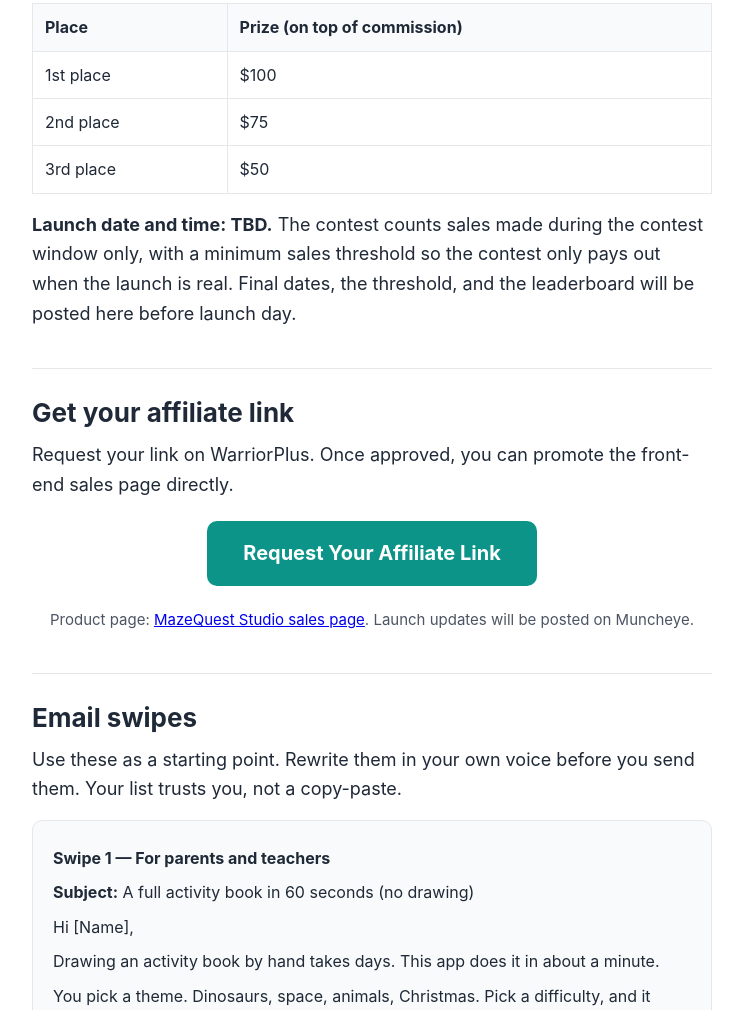
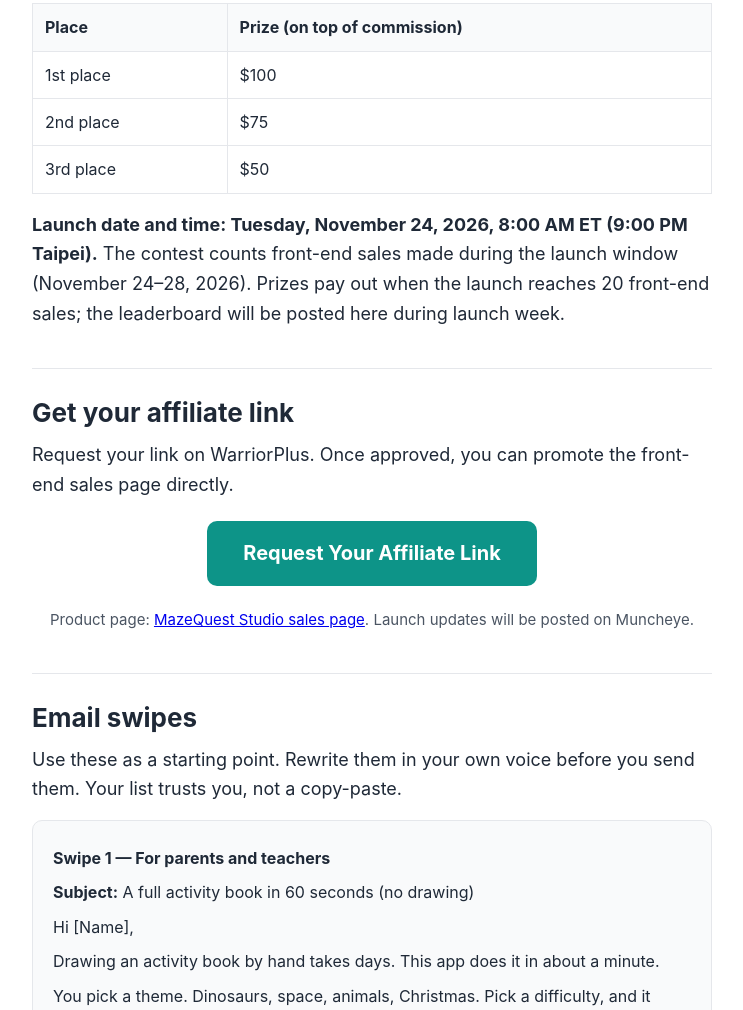
Before and after one commit to jottuyhoa2-beep/mazequest-sales, a plain HTML site: page jv.html in a window 1280 px wide. Shown: the part 1423-2433 px from the top of the page, without its empty margins (268-1011 px from the left). Drawn offline with Linux system fonts and the light colour scheme.

Commit message:
Set JV page launch date to Tue 24 Nov 2026

```diff
--- a/jv.html
+++ b/jv.html
@@ -35,7 +35,7 @@
   <tr><td>2nd place</td><td>$75</td></tr>
   <tr><td>3rd place</td><td>$50</td></tr>
 </table>
-<p><strong>Launch date and time: TBD.</strong> <!-- TODO: Fill in the launch date (planned 8–9 AM ET) once WarriorPlus approves the offer. --> The contest counts sales made during the contest window only, with a minimum sales threshold so the contest only pays out when the launch is real. Final dates, the threshold, and the leaderboard will be posted here before launch day.</p>
+<p><strong>Launch date and time: Tuesday, November 24, 2026, 8:00 AM ET (9:00 PM Taipei).</strong> The contest counts front-end sales made during the launch window (November 24–28, 2026). Prizes pay out when the launch reaches 20 front-end sales; the leaderboard will be posted here during launch week.</p>
 
 <h2>Get your affiliate link</h2>
 <p>Request your link on WarriorPlus. Once approved, you can promote the front-end sales page directly.</p>
```
